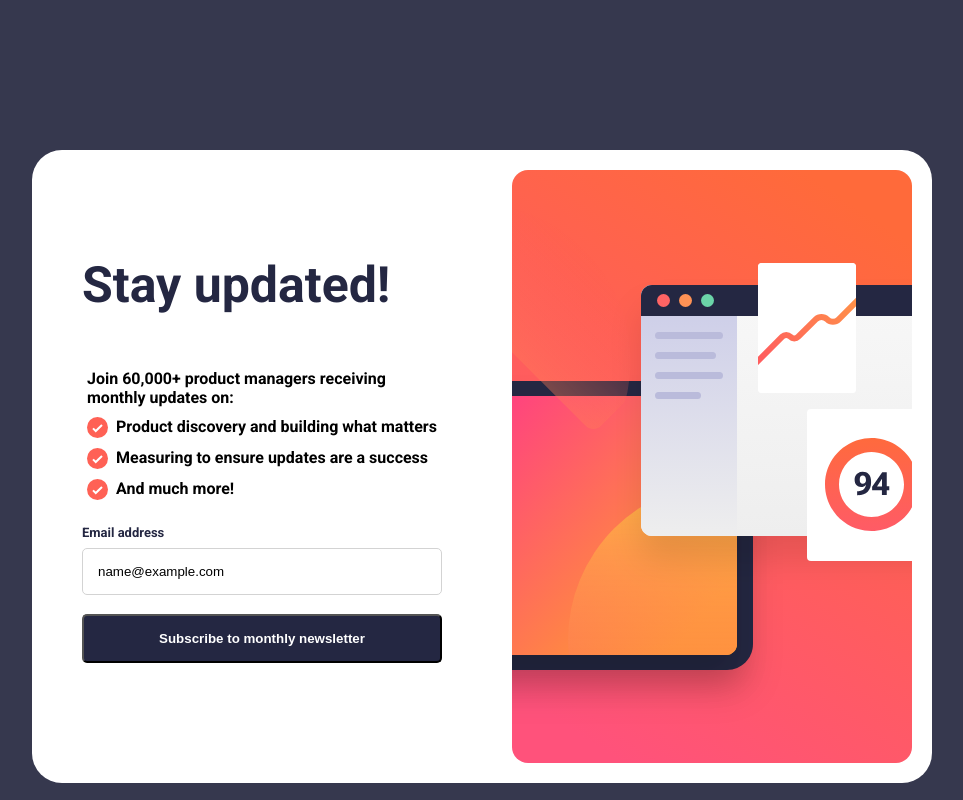
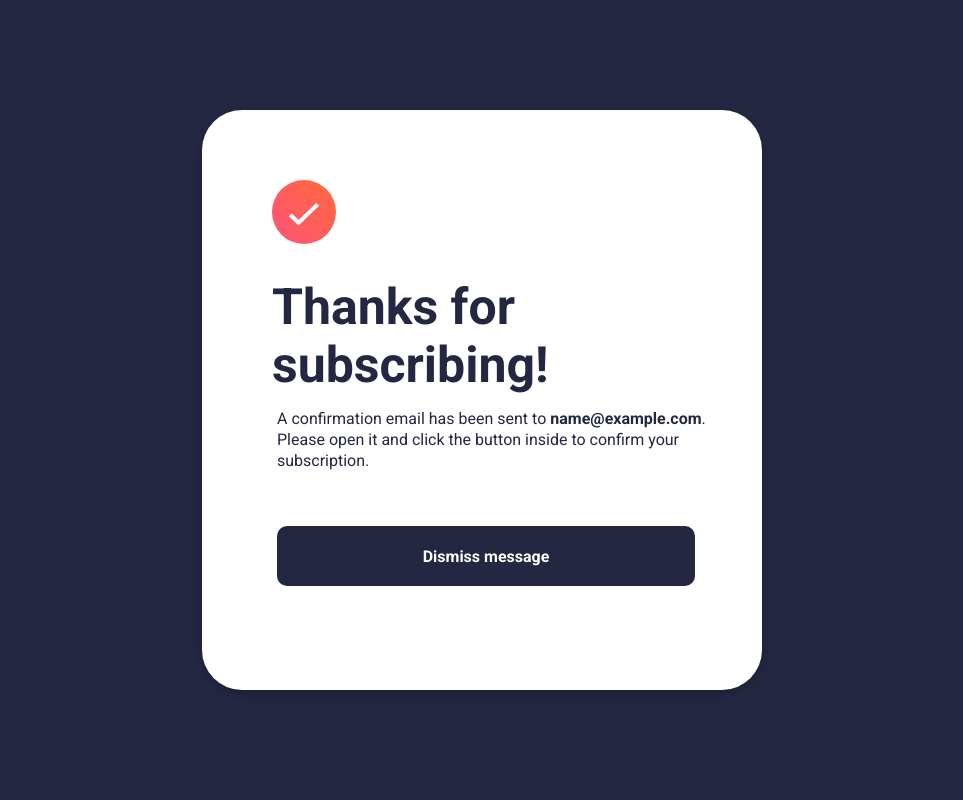
Before and after one commit to antonioxaneto/Sign-up-form, a plain HTML site: page index.html in a window 1280 px wide. Both pictures are taken after typing "name@example.com" into the empty fields and a click on the button "Subscribe to monthly newsletter". Shown: the whole page, without its empty margins (158-1121 px from the left). Drawn offline with Linux system fonts and the light colour scheme.

Commit message:
ajustes final em todo código para finalizar projeto

```diff
--- a/index.html
+++ b/index.html
@@ -22,9 +22,9 @@
             <p>Join 60,000+ product managers receiving monthly updates on:</p>
 
 
-            <p><img src="images/icon-list.svg" alt="icon-success"> Product discovery and building what matters</p>
-            <p><img src="images/icon-list.svg" alt="icon-success"> Measuring to ensure updates are a success</p>
-            <p><img src="images/icon-list.svg" alt="icon-success"> And much more!</p>
+            <p><img src="images/icon-list.svg" alt="icon-list"> Product discovery and building what matters</p>
+            <p><img src="images/icon-list.svg" alt="icon-list"> Measuring to ensure updates are a success</p>
+            <p><img src="images/icon-list.svg" alt="icon-list"> And much more!</p>
 
             <form id="form">
                 <div class="form-control">
@@ -38,6 +38,14 @@
         </div>
 
          <img class="imagem-padrao" src="images/illustration-sign-up-desktop.svg" alt="imagem padrão">
+
+         <div class="modal-overlay" id="modal-overlay"></div>
+            <div class="modal" id="success-modal">
+                <img src="images/icon-success.svg" alt="icon-success">
+                <h2>Thanks for subscribing!</h2>
+                <p>A confirmation email has been sent to. Please open it and click the button inside to confirm your subscription.</p>
+                <button id="close-modal">Dismiss message</button>
+         </div>
     </main>
 
     <script src="index.js"></script>
--- a/index.js
+++ b/index.js
@@ -1,6 +1,11 @@
 const email = document.getElementById('email');
 const form = document.getElementById('form');
 const errorMessage = document.querySelector('.error-message');
+const modal = document.getElementById('success-modal');
+const modalOverlay = document.getElementById('modal-overlay');
+const closeModalButton = document.getElementById('close-modal');
+
+const modalMessage = modal.querySelector('p');
 
 form.addEventListener("submit", (event) => {
     event.preventDefault();
@@ -14,6 +19,10 @@ email.addEventListener('input', () => {
     }
   });
 
+closeModalButton.addEventListener('click', () => {
+    closeModal();
+  });
+
 function checkInput(){
     const emailValue = email.value.trim()
 
@@ -21,6 +30,7 @@ function checkInput(){
         errorInput(email, 'Valid email required')
     }else{
         enviarEmail();
+        showModal(email.value);
     }
 }
 
@@ -32,9 +42,26 @@ function errorInput(input, message) {
     input.classList.add('error');
     errorMessage.style.display = 'block';
     errorMessage.innerText = message;
-  }
+}
 
-  function removeError(input) {
+function removeError(input) {
     input.classList.remove('error');
     errorMessage.style.display = 'none';
-  }
+}
+
+function showModal() {
+    modal.style.display = 'block';
+    modalOverlay.style.display = 'block';
+}
+
+function showModal(emailValue) {
+    modalMessage.innerHTML = `A confirmation email has been sent to <strong>${emailValue}</strong>. Please open it and click the button inside to confirm your subscription.`;
+
+    modal.style.display = 'block';
+    modalOverlay.style.display = 'block';
+}
+
+function closeModal() {
+    modal.style.display = 'none';
+    modalOverlay.style.display = 'none';
+}
--- a/responsive.css
+++ b/responsive.css
@@ -24,4 +24,32 @@
         width: 100%;
         padding: 0;
       }
+
+      .modal {
+        box-shadow: none;
+
+      }
+
+      #close-modal {
+        width: 400px;
+        margin: 60px;
+      }
+
+      .modal h2 {
+        font-size: 45px;
+        margin-left: 55px;
+      }
+
+      .modal p {
+        margin-left: 65px;
+        margin-right: 50px;
+      }
+
+      .modal img {
+        margin-left: 65px;
+      }
+
+      .modal-overlay {
+        background-color: white;
+    }
 }
--- a/style.css
+++ b/style.css
@@ -27,7 +27,7 @@ p {
     display: flex;
     gap: 8px;
     margin: 5px ;
-    font-weight: 700;
+    font-weight: 400;
     font-size: 16px;
 }
 
@@ -63,13 +63,14 @@ input {
     background-color: hsl(4, 100%, 67%);
     border: none;
     transition: 0.3s;
+    box-shadow: 0px 10px 20px hsl(4, 100%, 67%, 0.6);
 }
 
 .imagem-padrao {
    padding: 20px;
 }
 
-
+/* Estilo para mensagem de erro */
 .form-control {
     position: relative;
 }
@@ -98,3 +99,80 @@ input {
     flex-direction: column;
     margin-bottom: 15px;
   }
+
+
+/* Estilo para o modal (tela de sucesso) */
+.modal {
+    display: none;
+    position: fixed;
+    top: 50%;
+    left: 50%;
+    transform: translate(-50%, -50%);
+    background-color: white;
+    color: hsl(234, 29%, 20%);
+    border-radius: 40px;
+    padding: 20px;
+    text-align: center;
+    box-shadow: 0 4px 8px rgba(0, 0, 0, 0.2);
+    width: 560px;
+    height: 580px;
+    text-align: left;
+}
+
+/* Estilo para o fundo do modal */
+.modal-overlay {
+    display: none;
+    position: fixed;
+    top: 0;
+    left: 0;
+    width: 100%;
+    height: 100%;
+    background-color: hsl(234, 29%, 20%);
+}
+
+.modal img {
+    margin: 50px;
+    margin-bottom: 20px;
+}
+
+.modal h2 {
+    padding: 10px;
+    font-weight: 700;
+    font-size: 50px;
+    margin-left: 40px;
+
+}
+
+.modal p {
+    font-size: 16px;
+    font-weight: 400;
+    line-height: 1.3;
+    color: hsl(234, 29%, 20%);
+    flex-direction: column;
+    margin-left: 55px;
+    display: inline-block;
+}
+
+.modal button {
+    padding: 10px 20px;
+    background-color: hsl(234, 29%, 20%);
+    color: white;
+    border: none;
+    border-radius: 10px;
+    cursor: pointer;
+    width: 418px;
+    height: 60px;
+    margin: 20px 0 0 20px;
+    font-weight: 700;
+    font-size: 16px;
+    font-family: Roboto;
+    margin-left: 55px;
+    margin-top: 50px;
+}
+
+.modal button:hover{
+    background-color: hsl(4, 100%, 67%);
+    border: none;
+    transition: 0.3s;
+    box-shadow: 0px 10px 20px hsl(4, 100%, 67%, 0.6);
+}
```
